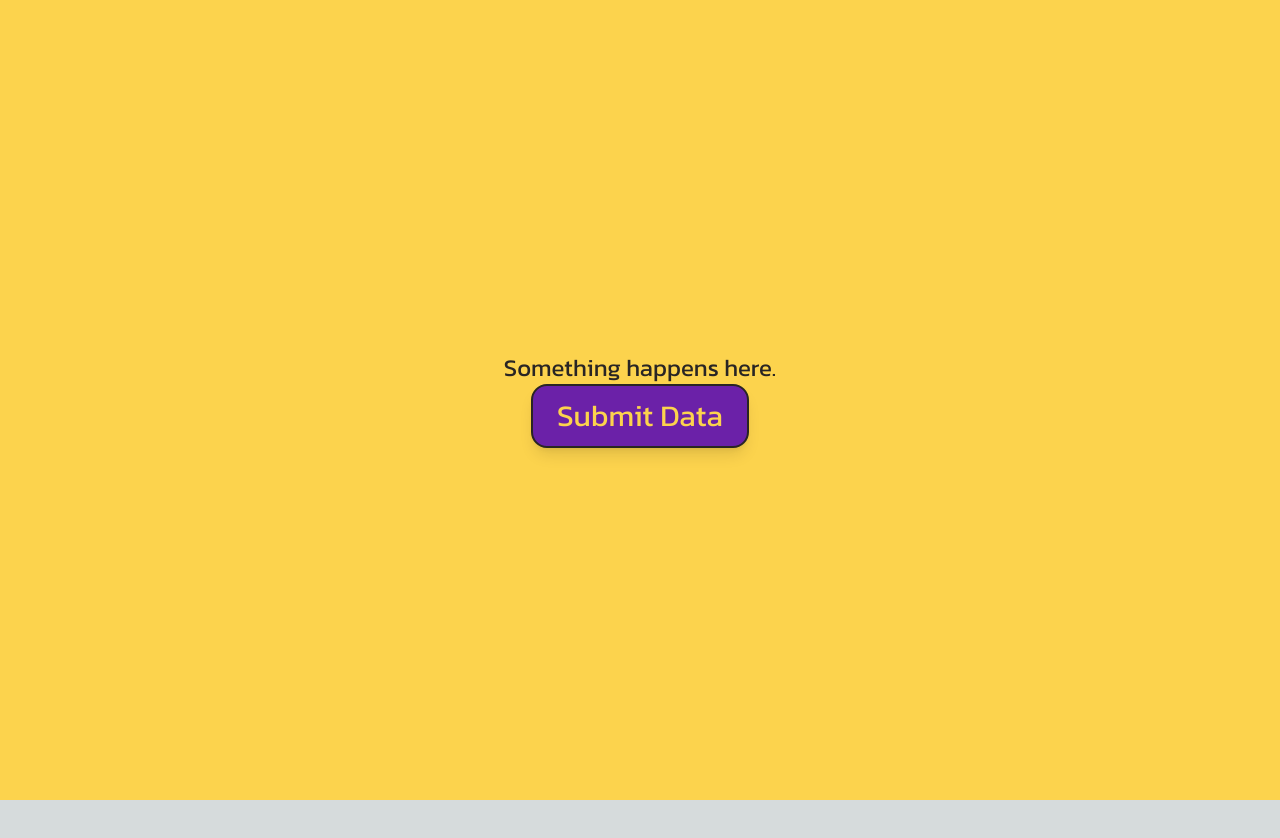
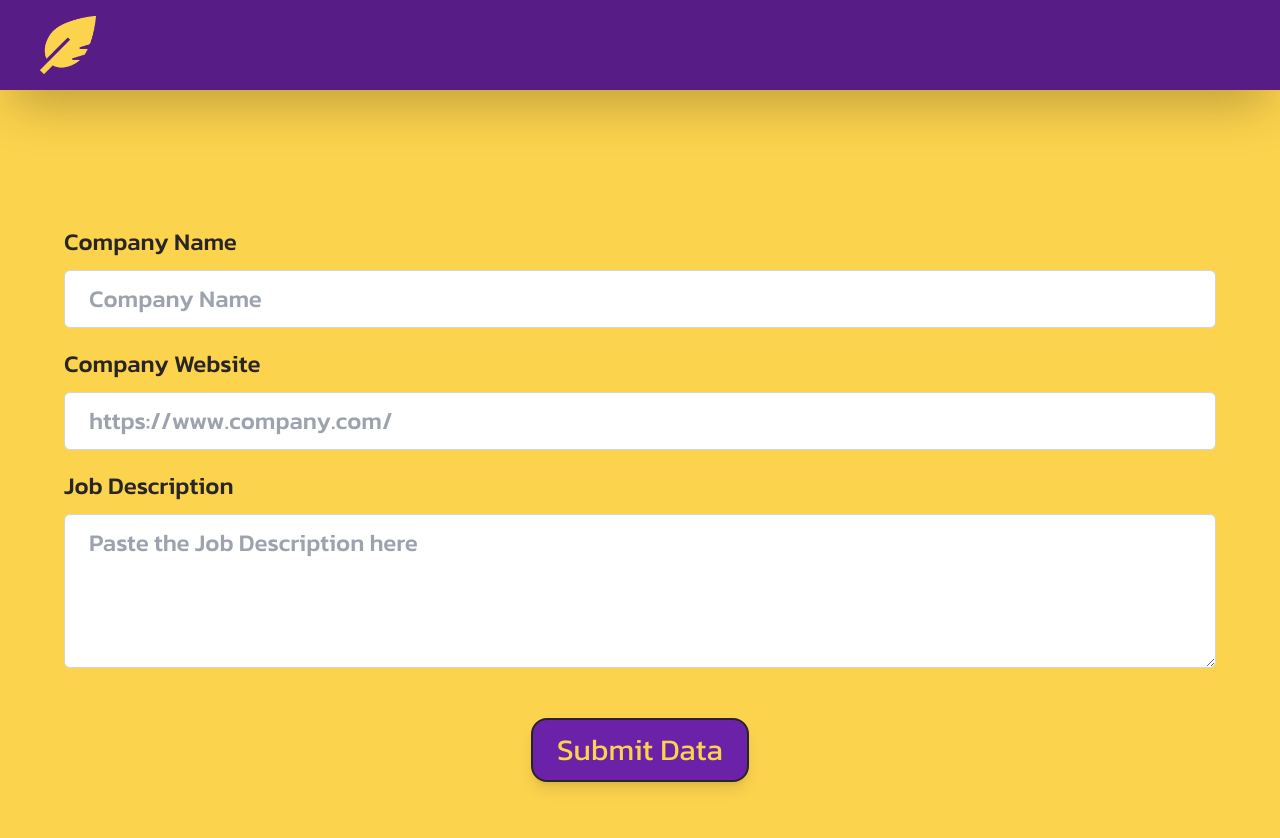
Before and after one commit to gdloparco/K_cover_letter_gen, a Next.js app in the folder frontend/: page /assembler in a window 1280 px wide. Shown: the top 838 px of the page. Before the commit the page ends 800 px from the top, so only its background shows below. Built offline with nearby package versions, Linux system fonts and the light colour scheme.

Commit message:
CompanyDetailsForm added to assembler and UI completed

```diff
--- a/frontend/app/assembler/page.tsx
+++ b/frontend/app/assembler/page.tsx
@@ -1,21 +1,17 @@
-import Navbar from "../../components/Navbar";
+import CompanyDetailsForm from "@/components/CompanyDetailsForm";
+import PlainNavbar from "@/components/PlainNavbar";
+import logoYellow from "@/public/feather_yellow.png";
 import React from "react";
-import logoYellow from "../../public/feather_yellow.png";
 
 export default function Assembler() {
   return (
     <div>
-      <div className="bg-amber-300 min-h-svh flex flex-col items-center justify-center font-Kanit">
-        <main className="flex flex-col items-center justify-center py-10">
-              <p className="px-20 lg:px-52 text-center text-xl md:text-2xl max-w-max text-stone-800">
-                Something happens here.
-              </p>
-
-              <button className="px-6 py-2 lg:py-3 border-2 border-stone-800 bg-purple-800 text-amber-300 rounded-2xl text-2xl md:text-3xl shadow-lg hover:bg-purple-900">
-                Submit Data
-              </button>
+      <PlainNavbar logoImage={logoYellow}/>
+      <main className="bg-amber-300 min-h-svh flex flex-col items-center font-Kanit">
+          <div className="md:py-5 lg:py-10 md:mb-6 w-full transition-all duration-500 ease-in md:static md:z-auto">
+            <CompanyDetailsForm />
+          </div>
         </main>
-      </div>
     </div>
   );
 }
--- /dev/null
+++ b/frontend/components/CompanyDetailsForm.tsx
@@ -0,0 +1,75 @@
+"use client";
+
+import { FC } from "react";
+import { useForm } from "react-hook-form";
+
+export type CompanyDetailsFormData = {
+  company_name: string;
+  company_website: string;
+  job_description: string;
+};
+
+const CompanyDetailsForm: FC = () => {
+  const { register, handleSubmit, reset } = useForm<CompanyDetailsFormData>();
+
+  function onSubmit(data: CompanyDetailsFormData) {
+    // Send info to backend
+    reset();
+  }
+
+  return (
+    <div className="bg-amber-300 mt-16 md:mt-20 lg:mt-24 flex flex-col md:block lg:px-16 md:px-10 items-center font-Kanit transition-all duration-500 ease-in md:static md:z-auto">
+      <form onSubmit={handleSubmit(onSubmit)}>
+        <div className="mb-5">
+          <label
+            htmlFor="company_name"
+            className="mb-3 block text-lg md:text-xl lg:text-2xl font-medium text-stone-800"
+          >
+            Company Name
+          </label>
+          <input
+            type="text"
+            placeholder="Company Name"
+            className="w-full rounded-md border border-gray-300 bg-white py-3 px-6 text-lg md:text-xl lg:text-2xl font-medium text-gray-700 outline-none focus:border-purple-500 focus:shadow-md"
+            {...register("company_name", { required: true })}
+          />
+        </div>
+        <div className="mb-5">
+          <label
+            htmlFor="company_website"
+            className="mb-3 block text-lg md:text-xl lg:text-2xl font-medium text-stone-800"
+          >
+            Company Website
+          </label>
+          <input
+            type="company_website"
+            placeholder="https://www.company.com/"
+            className="w-full rounded-md border border-gray-300 bg-white py-3 px-6 text-lg md:text-xl lg:text-2xl font-medium text-gray-700 outline-none focus:border-purple-500 focus:shadow-md"
+            {...register("company_website", { required: true })}
+          />
+        </div>
+        <div className="mb-5">
+          <label
+            htmlFor="job_description"
+            className="mb-3 block text-lg md:text-xl lg:text-2xl font-medium text-stone-800"
+          >
+            Job Description
+          </label>
+          <textarea
+            rows={4}
+            placeholder="Paste the Job Description here"
+            className="w-full resize-y rounded-md border border-gray-300 bg-white py-3 px-6 text-lg md:text-xl lg:text-2xl font-medium text-gray-700 outline-none focus:border-purple-500 focus:shadow-md"
+            {...register("job_description", { required: true })}
+          ></textarea>
+        </div>
+        <div className="flex items-center justify-center">
+          <button className="px-6 py-2 lg:py-3 md:mt-6 border-2 border-stone-800 bg-purple-800 text-amber-300 rounded-2xl text-xl md:text-2xl lg:text-3xl shadow-lg hover:bg-purple-900">
+            Submit Data
+          </button>
+        </div>
+      </form>
+    </div>
+  );
+};
+
+export default CompanyDetailsForm;
```
